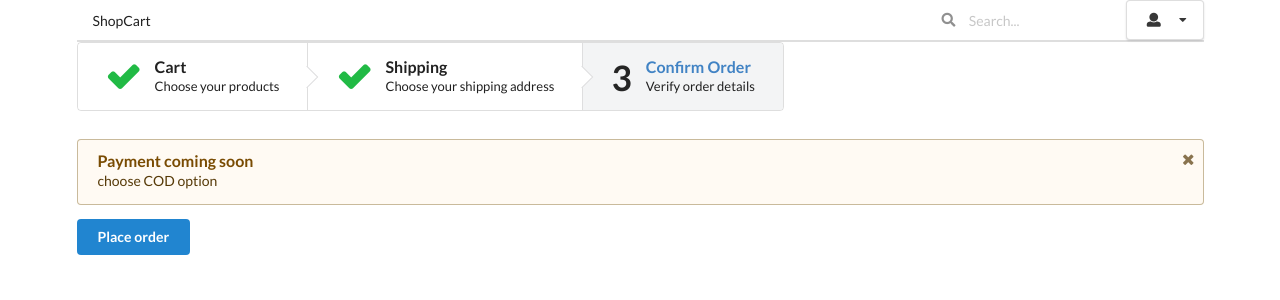
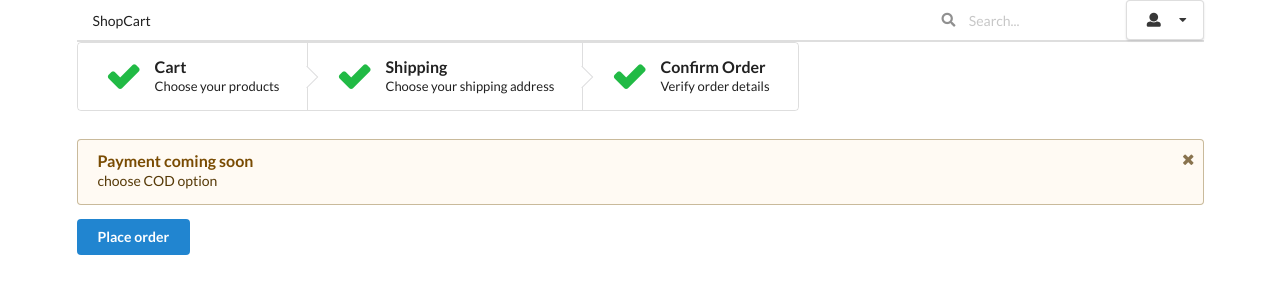
Before and after one commit to rushabhchalikwar/ShoptCart, a React (Create React App) app: page /checkout/payment in a window 1280 px wide. Shown: the top 300 px of the page. Built offline with nearby package versions, Linux system fonts and the light colour scheme.

Commit message:
Changed step process

```diff
--- a/src/components/StepProcess.js
+++ b/src/components/StepProcess.js
@@ -8,7 +8,7 @@ class StepProcess extends React.Component {
         <Link
           to="/checkout/cart"
           className={
-            this.props.stepNumber >= "1" ? "completed step" : "active step"
+            this.props.stepNumber >= "0" ? "completed step" : "active step"
           }
         >
           <div className="content">
@@ -19,7 +19,7 @@ class StepProcess extends React.Component {
         <Link
           to="/checkout/shipping"
           className={
-            this.props.stepNumber >= "2" ? "completed step" : "active step"
+            this.props.stepNumber >= "1" ? "completed step" : "active step"
           }
         >
           <div className="content">
@@ -30,7 +30,7 @@ class StepProcess extends React.Component {
         <Link
           to="/checkout/payment"
           className={
-            this.props.stepNumber >= "3" ? "completed step" : "active step"
+            this.props.stepNumber >= "2" ? "completed step" : "active step"
           }
         >
           <div className="content">
```
Also changed, not shown: src/components/Order.js (added), 1 other file (tests, documents, lock files or other folders).
